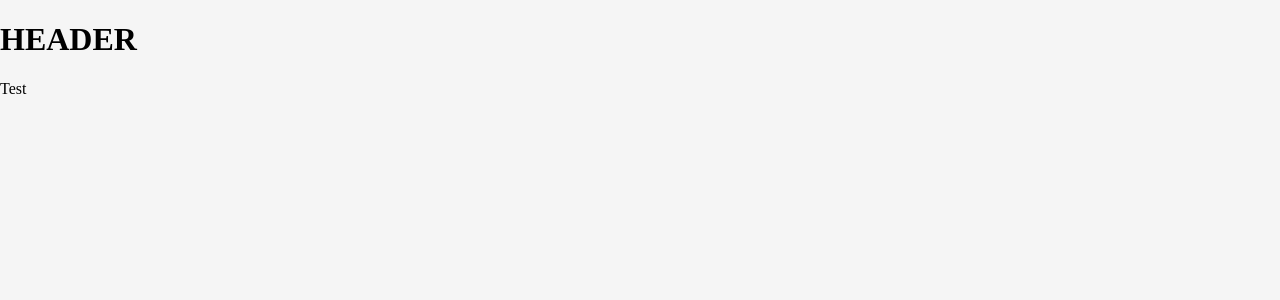
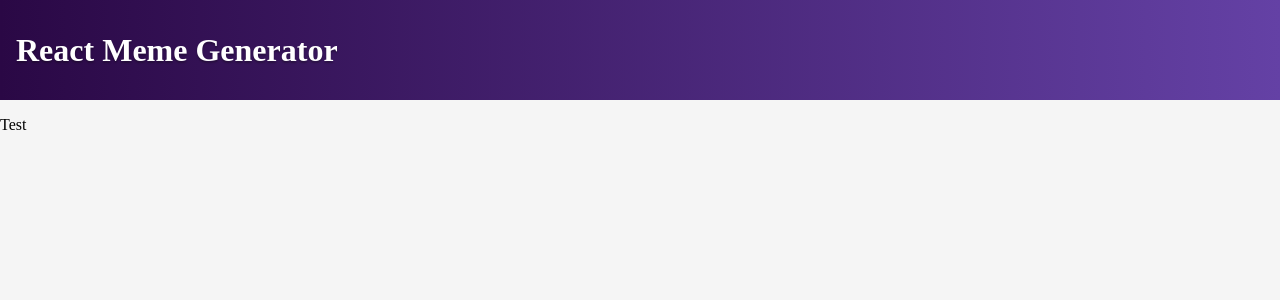
Before and after one commit to RhysMalyon/react-meme-generator, a React (Create React App) app: page / in a window 1280 px wide. Shown: the top 300 px of the page. Built offline with nearby package versions, Linux system fonts and the light colour scheme.

Commit message:
Create basic header render

```diff
--- a/src/components/Header.js
+++ b/src/components/Header.js
@@ -2,7 +2,9 @@ import React from 'react'
 
 function Header() {
   return (
-    <h1>HEADER</h1>
+    <header>
+      <h1>React Meme Generator</h1>
+    </header>
   )
 }
 
```
